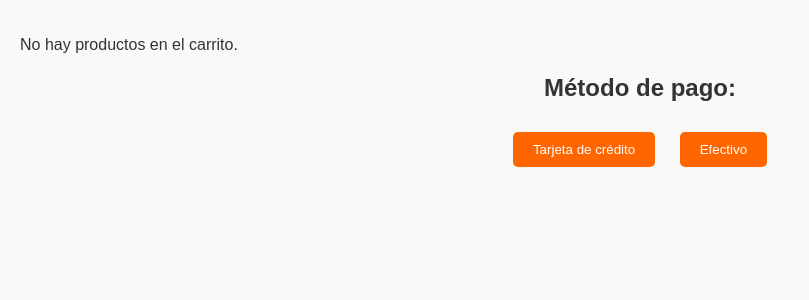
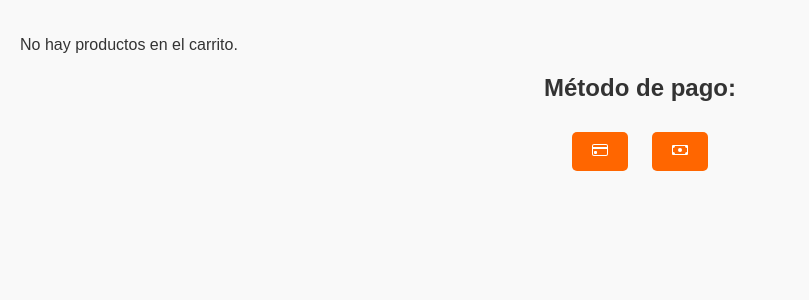
Before and after one commit to pacojfrn/Persona-3-Pollos-Felices-FES-Portable-Reload-Golden-Royal, a PHP site: page /confirmacion_de_productos.php in a window 1280 px wide. Shown: the part 48-348 px from the top of the page, without its empty margins (0-809 px from the left). Run offline with PHP 8.4, Linux system fonts and the light colour scheme.

Commit message:
Update confirmacion_de_productos.php

```diff
--- a/php/confirmacion_de_productos.php
+++ b/php/confirmacion_de_productos.php
@@ -85,8 +85,14 @@
         ?>
         <div class="metodo-pago">
             <h2>Método de pago:</h2>
-            <button onclick="alert('Pago con tarjeta de crédito')">Tarjeta de crédito</button>
-            <button onclick="alert('Pago en efectivo')">Efectivo</button>
+            <button onclick="alert('Pago con tarjeta de crédito')"><svg xmlns="http://www.w3.org/2000/svg" width="16" height="16" fill="currentColor" class="bi bi-credit-card" viewBox="0 0 16 16">
+  <path d="M0 4a2 2 0 0 1 2-2h12a2 2 0 0 1 2 2v8a2 2 0 0 1-2 2H2a2 2 0 0 1-2-2zm2-1a1 1 0 0 0-1 1v1h14V4a1 1 0 0 0-1-1zm13 4H1v5a1 1 0 0 0 1 1h12a1 1 0 0 0 1-1z"/>
+  <path d="M2 10a1 1 0 0 1 1-1h1a1 1 0 0 1 1 1v1a1 1 0 0 1-1 1H3a1 1 0 0 1-1-1z"/>
+</svg></button>
+            <button onclick="alert('Pago en efectivo')"><svg xmlns="http://www.w3.org/2000/svg" width="16" height="16" fill="currentColor" class="bi bi-cash" viewBox="0 0 16 16">
+  <path d="M8 10a2 2 0 1 0 0-4 2 2 0 0 0 0 4"/>
+  <path d="M0 4a1 1 0 0 1 1-1h14a1 1 0 0 1 1 1v8a1 1 0 0 1-1 1H1a1 1 0 0 1-1-1zm3 0a2 2 0 0 1-2 2v4a2 2 0 0 1 2 2h10a2 2 0 0 1 2-2V6a2 2 0 0 1-2-2z"/>
+</svg></button>
         </div>
     </div>
 </body>
```
